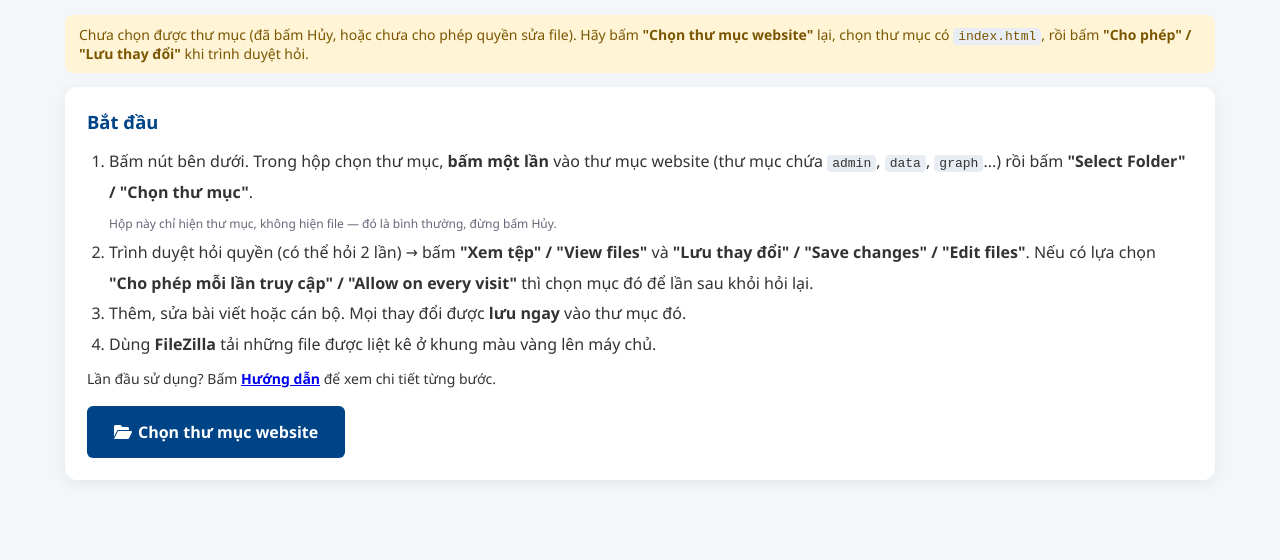
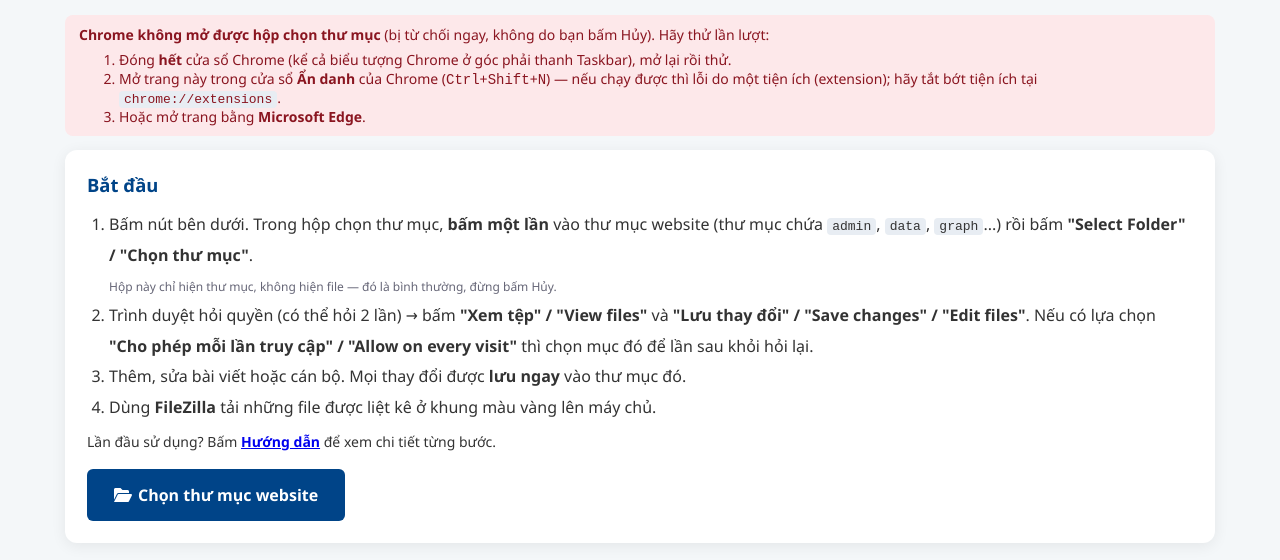
Before and after one commit to CodeforMath/kt-project, a plain HTML site: page admin/index.html in a window 1280 px wide. Both pictures are taken after a click on the button "Chọn thư mục website". Shown: the part 56-616 px from the top of the page. Drawn offline with Linux system fonts and the light colour scheme.

Commit message:
Admin: tự thử lại khi Chrome từ chối mở hộp chọn thư mục
Nếu showDirectoryPicker báo AbortError ngay lập tức (không phải người dùng bấm Hủy),
thử lại không dùng thư mục ghi nhớ; nếu vẫn lỗi thì hiện hướng dẫn khắc phục.

Co-Authored-By: Claude Opus 5.5 <noreply@anthropic.com>

```diff
--- a/admin/index.html
+++ b/admin/index.html
@@ -689,10 +689,38 @@ async function loadFolder(handle) {
 }
 
 async function pickFolder() {
-    try {
-        const h = await window.showDirectoryPicker({ id: 'kt-website', mode: 'readwrite' });
-        await openFolder(h);
-    } catch (e) {
+    // Mở hộp chọn thư mục. Nếu trình duyệt báo "hủy" ngay lập tức (không có hộp nào hiện ra),
+    // thử lại lần lượt với các tùy chọn đơn giản hơn.
+    const attempts = [
+        { id: 'kt-website', mode: 'readwrite' },
+        { mode: 'readwrite', startIn: 'desktop' },
+        { mode: 'readwrite' }
+    ];
+    let lastErr;
+    for (const opts of attempts) {
+        const t0 = performance.now();
+        try {
+            const h = await window.showDirectoryPicker(opts);
+            await openFolder(h);
+            return;
+        } catch (e) {
+            lastErr = e;
+            lastErr.instant = performance.now() - t0 < 700;
+            // Người dùng tự bấm Hủy (mất hơn 0,7 giây) hoặc lỗi khác -> dừng
+            if (e.name !== 'AbortError' || !lastErr.instant) break;
+        }
+    }
+    {
+        const e = lastErr;
+        if (e.name === 'AbortError' && e.instant) {
+            setStatus(`<b>Chrome không mở được hộp chọn thư mục</b> (bị từ chối ngay, không do bạn bấm Hủy). Hãy thử lần lượt:
+                <ol style="margin:6px 0 0">
+                    <li>Đóng <b>hết</b> cửa sổ Chrome (kể cả biểu tượng Chrome ở góc phải thanh Taskbar), mở lại rồi thử.</li>
+                    <li>Mở trang này trong cửa sổ <b>Ẩn danh</b> của Chrome (<kbd>Ctrl</kbd>+<kbd>Shift</kbd>+<kbd>N</kbd>) — nếu chạy được thì lỗi do một tiện ích (extension); hãy tắt bớt tiện ích tại <code>chrome://extensions</code>.</li>
+                    <li>Hoặc mở trang bằng <b>Microsoft Edge</b>.</li>
+                </ol>`, 'err');
+            return;
+        }
         if (e.name === 'AbortError') {
             setStatus('Chưa chọn được thư mục (đã bấm Hủy, hoặc chưa cho phép quyền sửa file). Hãy bấm <b>"Chọn thư mục website"</b> lại, chọn thư mục có <code>index.html</code>, rồi bấm <b>"Cho phép" / "Lưu thay đổi"</b> khi trình duyệt hỏi.', 'warn');
         } else if (e.name === 'SecurityError' || e.name === 'NotAllowedError') {
```
